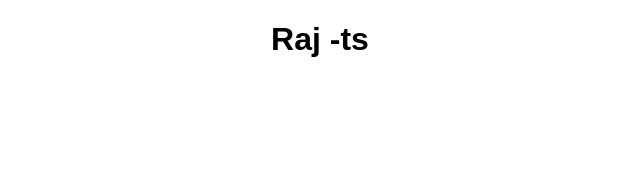
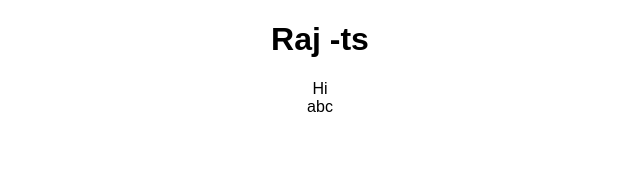
Before and after one commit to rajrachchh14/typescript-react-examples, a React (Create React App) app: page / in a window 1280 px wide. Shown: the top 170 px of the page, without its empty margins (320-960 px from the left). Built offline with nearby package versions, Linux system fonts and the light colour scheme.

Commit message:
props Example 1

```diff
--- a/src/App.tsx
+++ b/src/App.tsx
@@ -1,10 +1,14 @@
 import "./styles.css";
 
-export default function App() {
+import PropsExampleOne from "./Examples/PropsExampleOne";
+
+function App() {
   return (
     <div className="App">
       <h1>Raj -ts</h1>
-
+      <PropsExampleOne />
     </div>
   );
 }
+
+export default App;
--- /dev/null
+++ b/src/Examples/PropsExampleOne.tsx
@@ -0,0 +1,10 @@
+const PropsExampleOne = () => {
+  return (
+    <>
+      <div>Hi</div>
+      <div>abc</div>
+    </>
+  );
+};
+
+export default PropsExampleOne;
```
